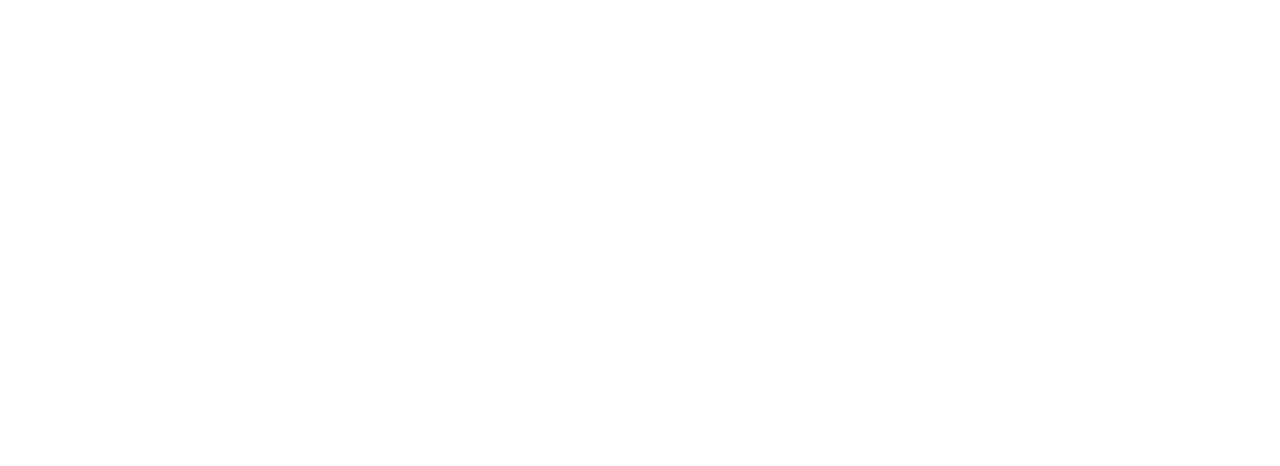
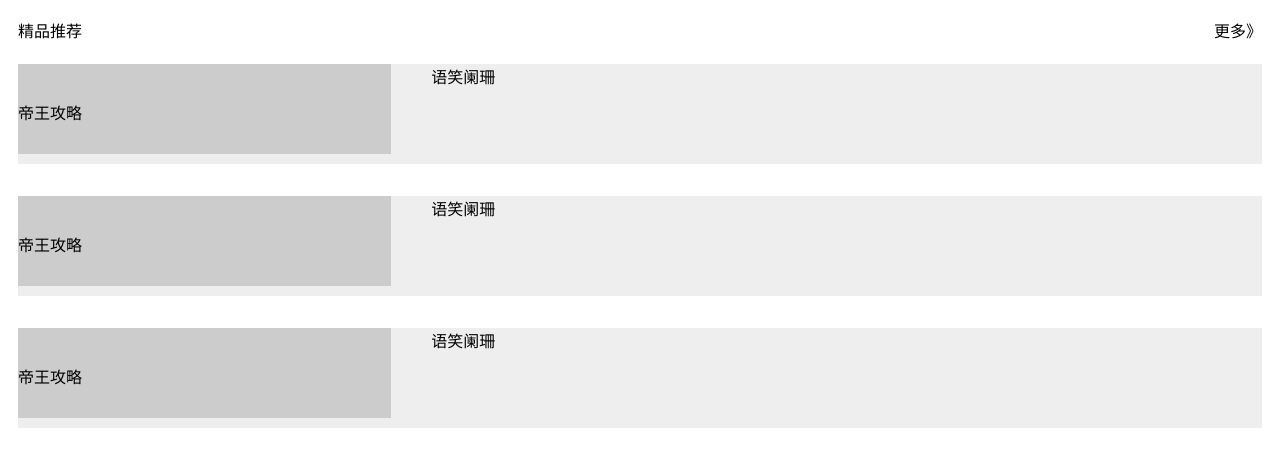
Before and after one commit to zhy17696065662/8Zprojects, a plain HTML site: page index.html in a window 1280 px wide. Drawn offline with Linux system fonts and the light colour scheme.

Commit message:
pri 0.0.1

```diff
--- a/index.html
+++ b/index.html
@@ -17,7 +17,25 @@
         <!-- 底部 end-->
         <!-- 中部 start-->
         <section>
+            <div class="tuijian">
+                <div class="pro">
+                    <span>精品推荐</span>
+                    <span>更多》</span>
+                </div>
 
+                <dl class="diwanggonglue">
+                    <dt>帝王攻略</dt>
+                    <dd>语笑阑珊</dd>
+                </dl>
+                <dl class="diwanggonglue">
+                    <dt>帝王攻略</dt>
+                    <dd>语笑阑珊</dd>
+                </dl>
+                <dl class="diwanggonglue">
+                    <dt>帝王攻略</dt>
+                    <dd>语笑阑珊</dd>
+                </dl>
+            </div>
         </section>
         <!-- 中部 end-->
         <!-- 底部 start-->
--- a/style.css
+++ b/style.css
@@ -0,0 +1,30 @@
+.tuijian{
+    width: 100%;
+    height: auto;
+    box-sizing: border-box;
+    padding: 10px;
+    display: flex;
+    flex-direction: column;
+}
+.diwanggonglue{
+    width: 100%;
+    height: 100px;
+    background: #eee;
+    display: flex;
+    flex-direction: row;
+}
+.pro{
+    width: 100%;
+    height: 30px;
+    display: flex;
+    flex-direction: row;
+    justify-content: space-between;
+    justify-items: center;
+}
+.diwanggonglue dt{
+    width: 30%;
+    height: 90px;
+    background: #cccccc;
+    line-height: 100px;
+    justify-items: center;
+}
```
